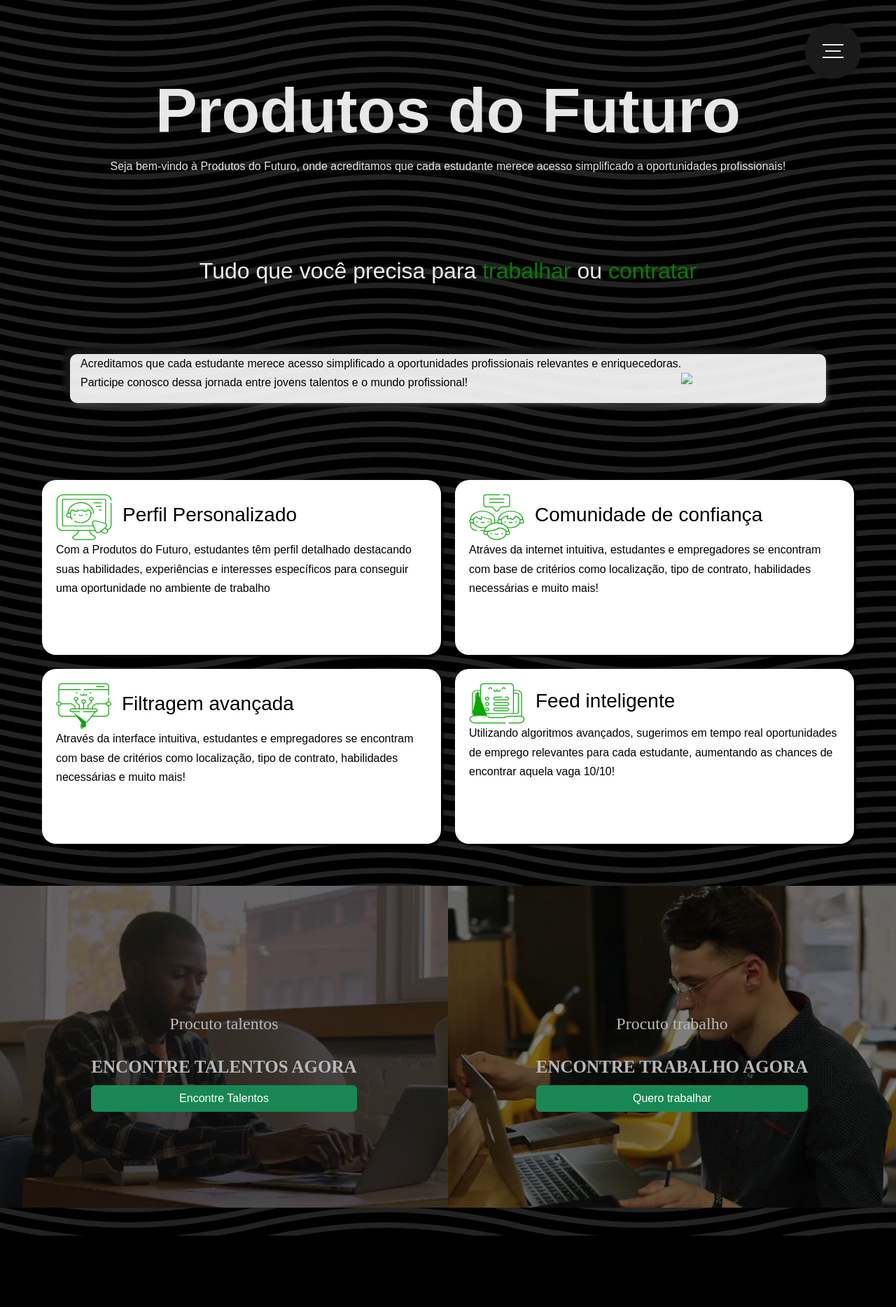
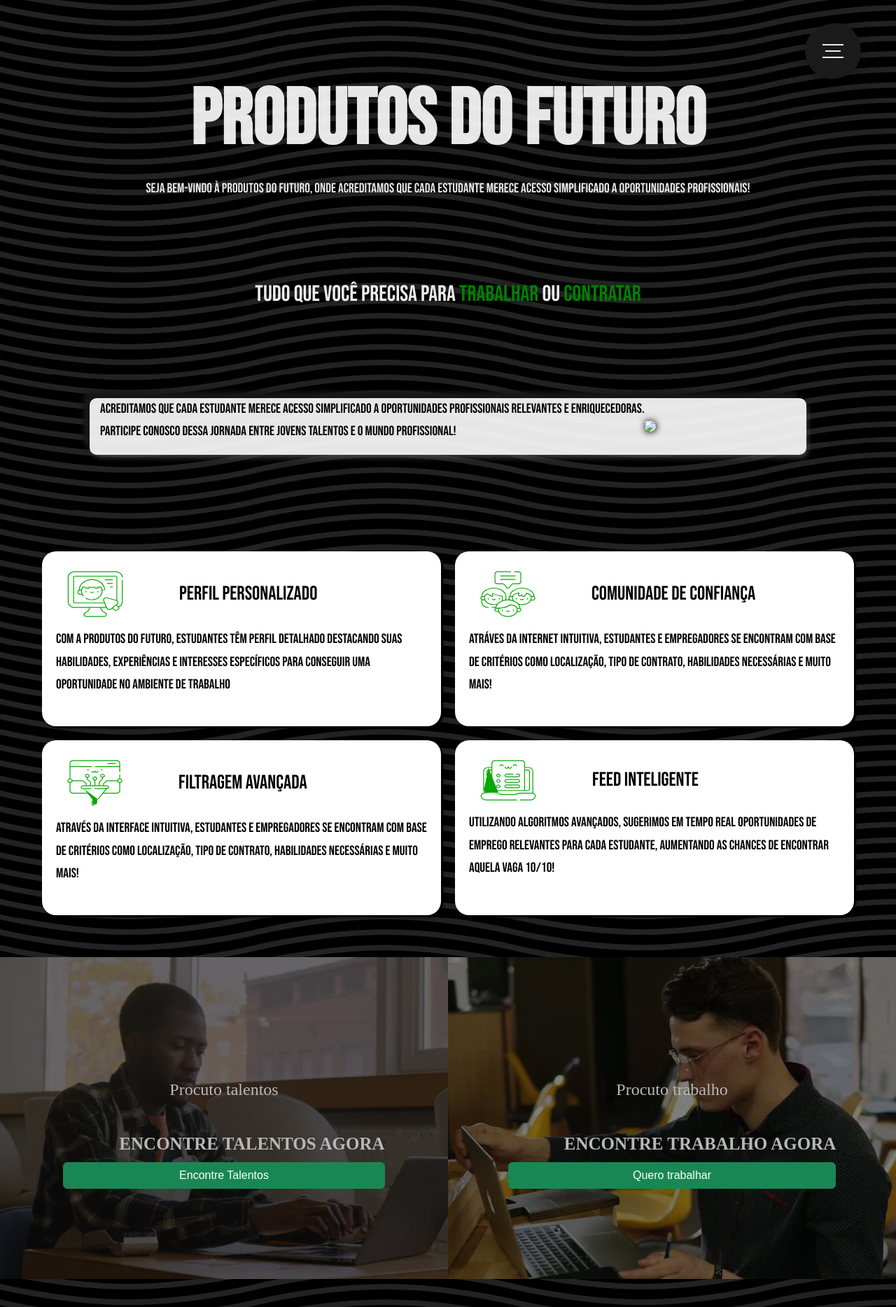
Before and after one commit to Pews-Cavern/Projeto-Integrador-OPET, a PHP site: page / in a window 1280 px wide. Shown: the whole page at 70% size. Before the commit the page ends 1766 px from the top, so only its background shows below. Run offline with PHP 8.4, Linux system fonts and the light colour scheme; some libraries are stand-ins or nearby versions.

Commit message:
home
mudei algumas coisas basicas só

```diff
--- a/index.php
+++ b/index.php
@@ -3,6 +3,9 @@
 
 <head>
     <meta charset="UTF-8">
+    <link rel="preconnect" href="https://fonts.googleapis.com">
+    <link rel="preconnect" href="https://fonts.gstatic.com" crossorigin>
+    <link href="https://fonts.googleapis.com/css2?family=Bebas+Neue&family=Fjalla+One&family=League+Gothic&family=Nunito:wght@700&display=swap" rel="stylesheet">
     <meta name="viewport" content="width=device-width, initial-scale=1.0">
     <link rel="icon" type="img/png" href="./assets/logo.png">
     <link href="https://cdn.jsdelivr.net/npm/bootstrap@5.3.2/dist/css/bootstrap.min.css" rel="stylesheet"
@@ -38,7 +41,7 @@
     }
 
     div.bottomText {
-        margin: 100px;
+        margin: 8rem;
         display: flex;
         flex-direction: row;
         align-items: center;
@@ -82,10 +85,6 @@
     h3 {
         color: black;
 
-    }
-
-    div.title h3 {
-        margin-left: 15px
     }
 
     div.bottomPartWhatYouSearchingFor {
@@ -134,6 +133,50 @@
         text-align: center;
         color: #B8B8B8;
     }
+
+    h1{
+        font-family: 'Bebas Neue', sans-serif;
+        font-size: 7rem;
+    }
+
+    h3{
+        font-family: 'Bebas Neue', sans-serif;
+        margin-top: 1rem;
+        margin-left: 5rem;
+    }
+
+    h2{
+        font-family: 'Bebas Neue', sans-serif;
+    }
+
+    p{
+        font-family: 'Bebas Neue', sans-serif;
+        font-size: 1.2rem;
+    }
+
+    .textCard{
+        margin: 1rem 0 0 0;
+    }
+
+    svg{
+        margin: .5rem 0 0 1rem;
+    }
+
+    button{
+        background-color: green;
+    }
+
+    p.talentos{
+        font-family: 'Bebas Neue', sans-serif;
+    }
+
+    .algumaImg{
+        border-top-right-radius: .8rem;
+        border-bottom-right-radius: .8rem;
+
+        box-shadow: 1px .5px 10px black;
+    }
+
 </style>
 
 <body>
@@ -157,7 +200,7 @@
     <div class="bottomText">
         <p>Acreditamos que cada estudante merece acesso simplificado a oportunidades profissionais relevantes e
             enriquecedoras. <br> Participe conosco dessa jornada entre jovens talentos e o mundo profissional!</p>
-        <img src="https://fakeimg.pl/250x150/?retina=1&text=Input Image Here">
+        <img class="algumaImg" src="https://fakeimg.pl/250x150/?retina=1&text=Input Image Here">
     </div>
     <div class="cardsBottom">
         <div class="rowTop">
@@ -183,7 +226,7 @@
                     </svg>
                     <h3>Perfil Personalizado</h3>
                 </div>
-                <p>Com a Produtos do Futuro, estudantes têm perfil detalhado destacando suas habilidades,
+                <p class="textCard">Com a Produtos do Futuro, estudantes têm perfil detalhado destacando suas habilidades,
                     experiências e
                     interesses específicos para conseguir uma oportunidade no ambiente de trabalho</p>
             </div>
@@ -222,7 +265,7 @@
 
                     <h3>Comunidade de confiança</h3>
                 </div>
-                <p>Atráves da internet intuitiva, estudantes e empregadores se encontram com base de critérios como
+                <p class="textCard">Atráves da internet intuitiva, estudantes e empregadores se encontram com base de critérios como
                     localização, tipo de contrato, habilidades necessárias e muito mais!</p>
             </div>
             <!-- a -->
@@ -249,7 +292,7 @@
 
                     <h3>Filtragem avançada</h3>
                 </div>
-                <p>Através da interface intuitiva, estudantes e empregadores se encontram com base de critérios como
+                <p class="textCard">Através da interface intuitiva, estudantes e empregadores se encontram com base de critérios como
                     localização, tipo de contrato, habilidades necessárias e muito mais!</p>
             </div>
             <!-- a -->
@@ -298,7 +341,7 @@
 
                     <h3>Feed inteligente</h3>
                 </div>
-                <p>Utilizando algoritmos avançados, sugerimos em tempo real oportunidades de emprego relevantes para
+                <p class="textCard">Utilizando algoritmos avançados, sugerimos em tempo real oportunidades de emprego relevantes para
                     cada estudante, aumentando as chances de encontrar aquela vaga 10/10!</p>
             </div>
             <!-- a -->
@@ -310,7 +353,7 @@
     <div class="bottomPartWhatYouSearchingFor">
         <div class="img">
             <div class="centerThings">
-                <p>Procuto talentos</p>
+                <p class="talentos">Procuto talentos</p>
                 <h3>ENCONTRE TALENTOS AGORA</h3>
                 <button type="button" class="btn btn-success">Encontre Talentos</button>
             </div>
```
